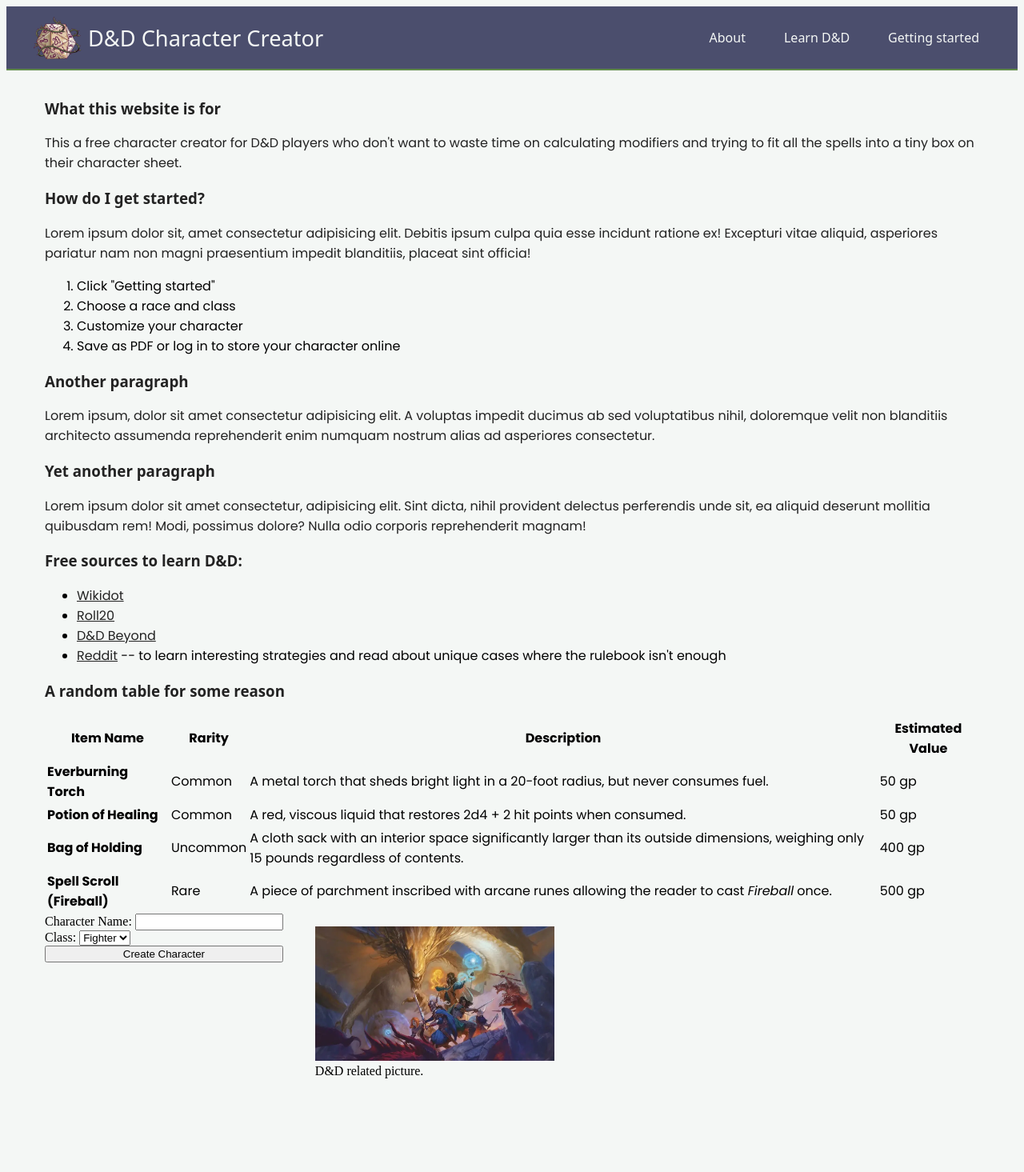
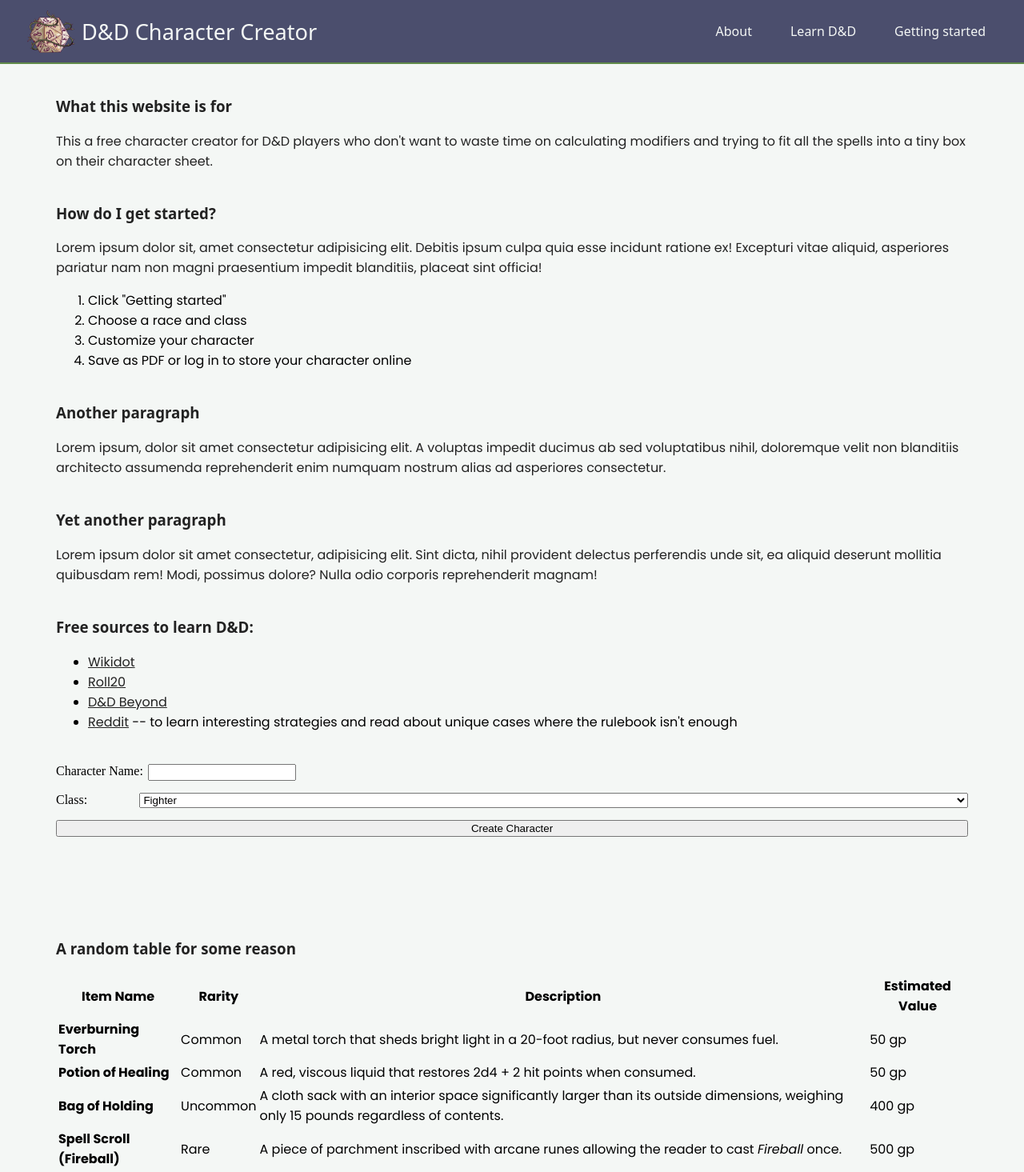
Before and after one commit to LunarThePriest/dnd-character-creator, a plain HTML site: page index.html in a window 1280 px wide. Shown: the top 1465 px of the page at 80% size. Before the commit the page ends 1366 px from the top, so only its background shows below. Drawn offline with Linux system fonts and the light colour scheme; a web font is replaced by a local one.

```diff
--- a/css/header.css
+++ b/css/header.css
@@ -42,18 +42,26 @@
 
 .nav-menu {
   display: flex;
-  align-items: center;
+  align-items: stretch;
   font-family: "Monomakh", system-ui;
   font-weight: bold;
   font-style: normal;
 }
 
 .nav-menu > a {
+  display: flex;
+  align-items: center;
   color: #f4f7f5ff;
-  padding: 0.75rem 1.5rem;
+  padding: 0 1.5rem;
   text-decoration: none;
   font-size: 1rem;
   font-weight: 500;
+}
+
+.nav-menu > a:hover {
+  color: #222222ff;
+  background-color: #a7a2a9ff;
+  background-clip:inherit;
 }
 
 /* @media (min-width: 768px) {
--- a/css/styles.css
+++ b/css/styles.css
@@ -4,12 +4,13 @@
 
 body {
   background-color: #f4f7f5ff;
+  margin: 0;
 }
 
 main {
     max-width: 1440px;
     margin: 0 auto;
-    padding: 1rem 3rem;
+    padding: 0 70px;
 }
 
 h3, p, a {
@@ -32,7 +33,32 @@
   max-height: 100%;
 }
 
-#form {
+@media (min-width: 1440px) {
+  .about-and-form {
+    display: flex;
+    gap: 30px;
+  }
+  .about {
+    width: 55%;
+  }
+  form-container {
+    width: 30%;
+  }
+}
+
+.about {
+  margin: 40px 0;
+}
+
+.about > h3 {
+  margin-top: 40px;
+}
+
+#about {
+  margin-top: 0;
+}
+
+.form-container {
   display: flex;
   height: 200px;
 }
@@ -40,4 +66,22 @@
 form {
   display: flex;
   flex-direction: column;
+  gap: 15px;
+  width: 100%;
 }
+
+.form-field {
+  display: flex;
+}
+
+.form-field > label {
+  width: 115px;
+}
+
+.form-field > input {
+  width: auto;
+}
+
+.form-field > select {
+  width: 100%;
+}
--- a/index.html
+++ b/index.html
@@ -24,6 +24,7 @@
     </header>
 
     <main>
+      <container class="about-and-form">
         <section class="about">
           <h3 id="about">What this website is for</h3>
           <p>
@@ -94,6 +95,28 @@
           </ul>
         </section>
 
+        <div id="form" class="form-container">
+          <form>
+            <div class="form-field">
+              <label for="char-name">Character Name:</label>
+              <input type="text" id="char-name" name="charName" required />
+            </div>
+
+            <div class="form-field">
+              <label for="char-class">Class:</label>
+              <select id="char-class" name="charClass">
+                <option value="fighter">Fighter</option>
+                <option value="wizard">Wizard</option>
+                <option value="rogue">Rogue</option>
+                <option value="bard">Bard</option>
+              </select>
+            </div>
+
+            <button type="submit">Create Character</button>
+          </form>
+        </div>
+      </container>
+
       <h3>A random table for some reason</h3>
       <table>
         <tr>
@@ -140,30 +163,10 @@
         </tr>
       </table>
 
-      <div id="form">
-        <form>
-          <div>
-            <label for="char-name">Character Name:</label>
-            <input type="text" id="char-name" name="charName" required />
-          </div>
-
-          <div>
-            <label for="char-class">Class:</label>
-            <select id="char-class" name="charClass">
-              <option value="fighter">Fighter</option>
-              <option value="wizard">Wizard</option>
-              <option value="rogue">Rogue</option>
-              <option value="bard">Bard</option>
-            </select>
-          </div>
-
-          <button type="submit">Create Character</button>
-        </form>
       <figure>
         <img src="assets/img/temp.webp" alt="" />
         <figcaption>D&D related picture.</figcaption>
       </figure>
-      </div>
     </main>
     <footer></footer>
   </body>
--- a/styles/header.css
+++ /dev/null
@@ -1,73 +0,0 @@
-header {
-  display: flex;
-  justify-content: space-between;
-  height: 80px;
-  padding: 0 1.5rem;
-  background-color: #4b4e6dff;
-  color: #f4f7f5ff;
-  position: sticky;
-  top: 0;
-  border-bottom: 2px solid #618b4aff;
-}
-
-header > img {
-  height: 100%;
-}
-
-.logo {
-  display: flex;
-  align-items: center;
-  width: 200px;
-}
-
-.logo-img {
-  object-fit: contain;
-}
-
-.logo > h1 {
-  font-family: "Sekuya", system-ui;
-  font-weight: 400;
-  font-style: normal;
-  font-size: 0.7rem;
-}
-
-@media (min-width: 960px) {
-  .logo{
-    width: 50%;
-  }
-  .logo > h1 {
-    font-size: 1.7rem;
-  }
-}
-
-.nav-menu {
-  display: flex;
-  align-items: center;
-  font-family: "Monomakh", system-ui;
-  font-weight: bold;
-  font-style: normal;
-}
-
-.nav-menu > a {
-  color: #f4f7f5ff;
-  padding: 0.75rem 1.5rem;
-  text-decoration: none;
-  font-size: 1rem;
-  font-weight: 500;
-}
-
-/* @media (min-width: 768px) {
-  .nav-menu {
-    display: flex;
-    position: static;
-    flex-direction: row;
-    width: auto;
-    padding: 0;
-    gap: 1.5rem;
-  }
-
-  .nav-menu a {
-    padding: 0.5rem 0.25rem;
-    position: relative;
-  }
-} */
--- a/styles/styles.css
+++ /dev/null
@@ -1,43 +0,0 @@
-* {
-    box-sizing: border-box;
-}
-
-body {
-  background-color: #f4f7f5ff;
-}
-
-main {
-    max-width: 1440px;
-    margin: 0 auto;
-    padding: 1rem 3rem;
-}
-
-h3, p, a {
-  color: #222222ff;
-}
-
-h3 {
-  font-family: "Monomakh", system-ui;
-  font-weight: bold;
-  font-style: normal;
-}
-
-p, li, table {
-  font-family: "Poppins", sans-serif;
-  font-weight: 400;
-  font-style: normal;
-}
-
-img {
-  max-height: 100%;
-}
-
-#form {
-  display: flex;
-  height: 200px;
-}
-
-form {
-  display: flex;
-  flex-direction: column;
-}
```
Also changed, not shown: TODO.md (added, +13 -0 lines), css/reference.txt (added, +50 -0 lines), css/fontstyles.txt (renamed from styles/fontstyles.css). Lines whose indentation alone changed are shown as unchanged.
